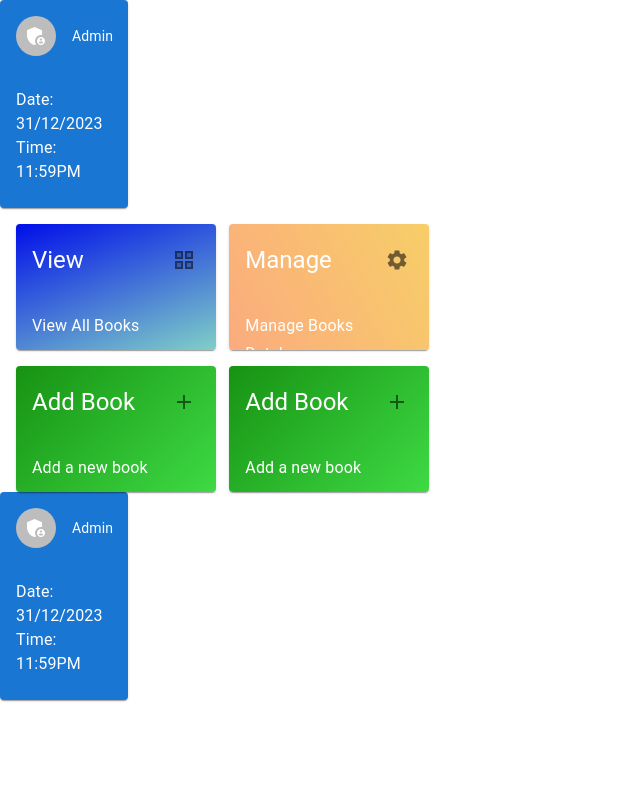
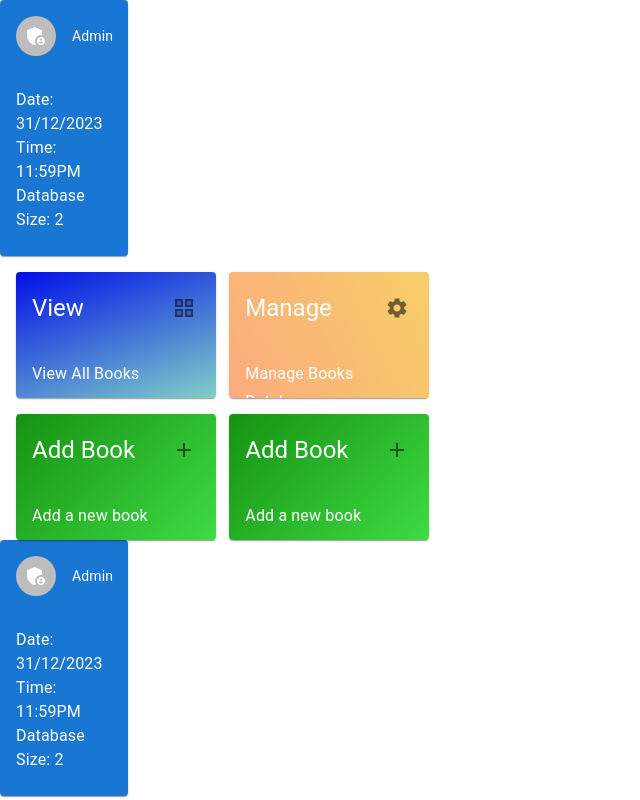
Before and after one commit to Nicholas-Abuaku/React-Book-Site-Front-Backend, a React (Vite) app in the folder book-mui/: page /dashboard in a window 1280 px wide. Shown: the whole page, without its empty margins (0-640 px from the left). Built offline with nearby package versions, Linux system fonts and the light colour scheme.

Commit message:
Added side bar to each backend page

```diff
--- a/book-mui/src/components/DashboardInfo.jsx
+++ b/book-mui/src/components/DashboardInfo.jsx
@@ -13,7 +13,7 @@ export const DashboardInfo = () => {
     <Card
       sx={{
         width: "10%",
-        height: "30%",
+        height: "100%",
         background: "rgb(25,118,210)",
         backgroundColor:
           "linear-gradient(180deg, rgba(25,118,210,1) 21%, rgba(213,237,236,1) 27%)",
@@ -32,6 +32,7 @@ export const DashboardInfo = () => {
       <CardContent>
         <Typography>Date: 31/12/2023</Typography>
         <Typography>Time: 11:59PM</Typography>
+        <Typography>Database Size: 2 </Typography>
       </CardContent>
     </Card>
   );
--- a/book-mui/src/pages/AddBook.jsx
+++ b/book-mui/src/pages/AddBook.jsx
@@ -1,8 +1,10 @@
 import React from "react";
 import { AddBookForm } from "../components/AddBookForm";
+import { BackEndSideBar } from "../components/BackEndSideBar";
 export const AddBook = () => {
   return (
     <>
+      <BackEndSideBar />
       <div style={{ alignContent: "center", justifyContent: "center" }}>
         <AddBookForm />
       </div>
--- a/book-mui/src/pages/Manage.jsx
+++ b/book-mui/src/pages/Manage.jsx
@@ -1,9 +1,10 @@
 import React from "react";
 import { ManageTable } from "../components/ManageTable";
-
+import { BackEndSideBar } from "../components/BackEndSideBar";
 export const Manage = () => {
   return (
     <>
+      <BackEndSideBar />
       <h1>Manage</h1>
       <ManageTable />
     </>
--- a/book-mui/src/pages/ViewBooks.jsx
+++ b/book-mui/src/pages/ViewBooks.jsx
@@ -1,7 +1,9 @@
 import { AllBooksTable } from "../components/AllBooksTable";
+import { BackEndSideBar } from "../components/BackEndSideBar";
 export const ViewBooks = () => {
   return (
     <>
+      <BackEndSideBar />
       <h1>View Books</h1>
       <AllBooksTable />
     </>
```
